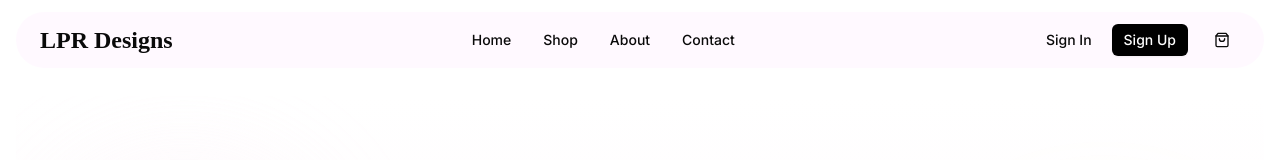
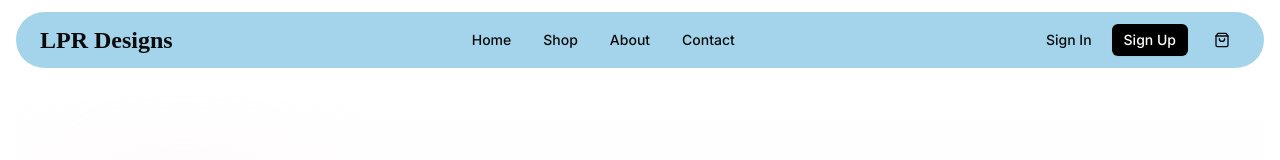
Before and after one commit to vignxs/Chiclet, a Next.js app in the folder chiclet/: page / in a window 1280 px wide. Shown: the top 160 px of the page. Built offline with nearby package versions, Linux system fonts and the light colour scheme; no server answers; the database is empty.

Commit message:
updatred code

```diff
--- a/chiclet/components/navbar.tsx
+++ b/chiclet/components/navbar.tsx
@@ -48,7 +48,7 @@ export default function Navbar() {
     <header className={`sticky top-0 z-50 w-full transition-all duration-500 ${isScrolled ? "py-2" : "py-3"}`}>
       <div className="container mx-auto px-4">
         <div
-          className={`rounded-full transition-all duration-500 ${isScrolled ? "bg-[#FBC5FC]/60 backdrop-blur-md shadow-md" : "bg-[#FBC5FC]/10 backdrop-blur-sm"
+          className={`rounded-full transition-all duration-500 bg-[#8ECAE6]/80 backdrop-blur-sm
             }`}
         >
           <div className="flex h-14 items-center justify-between px-6">
```
